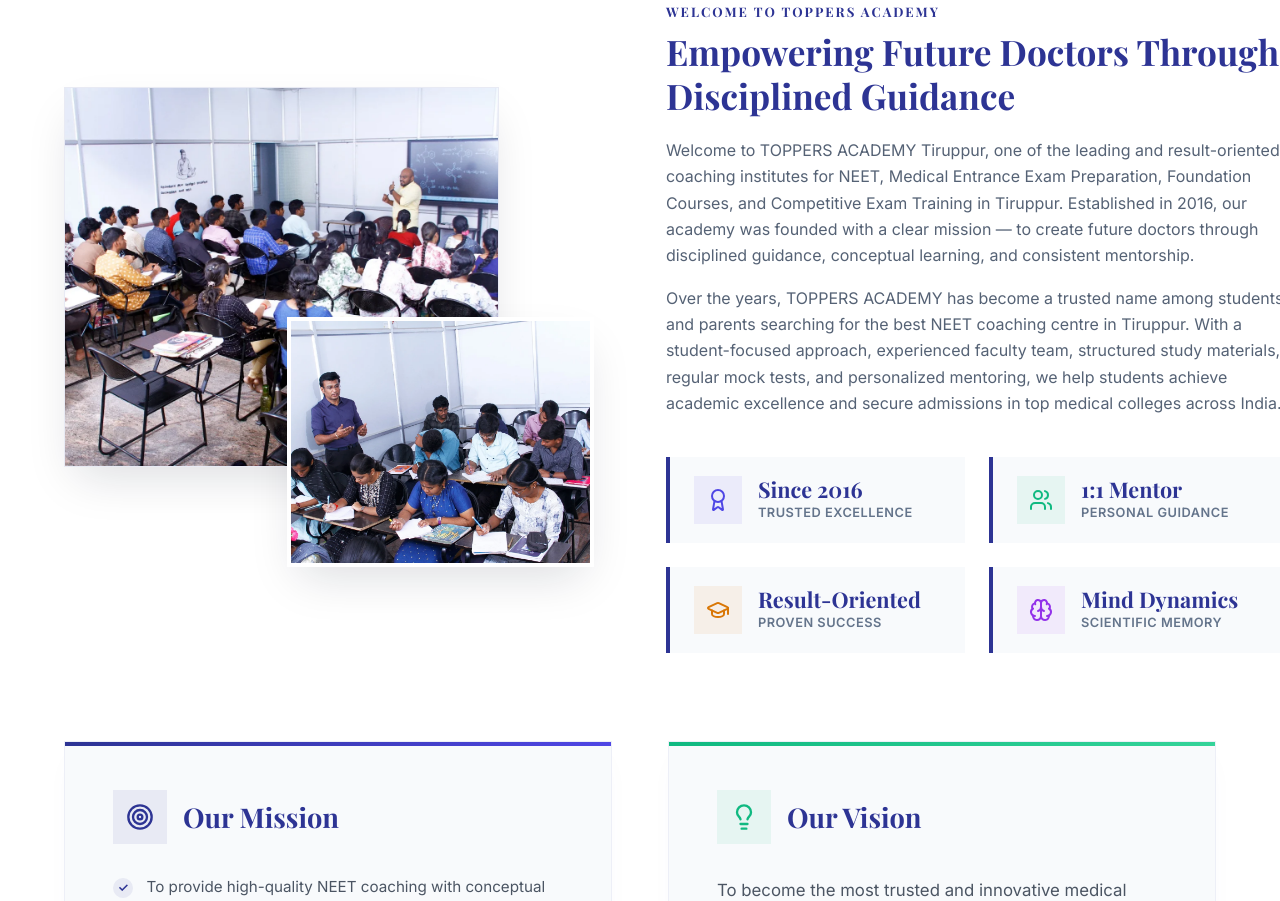
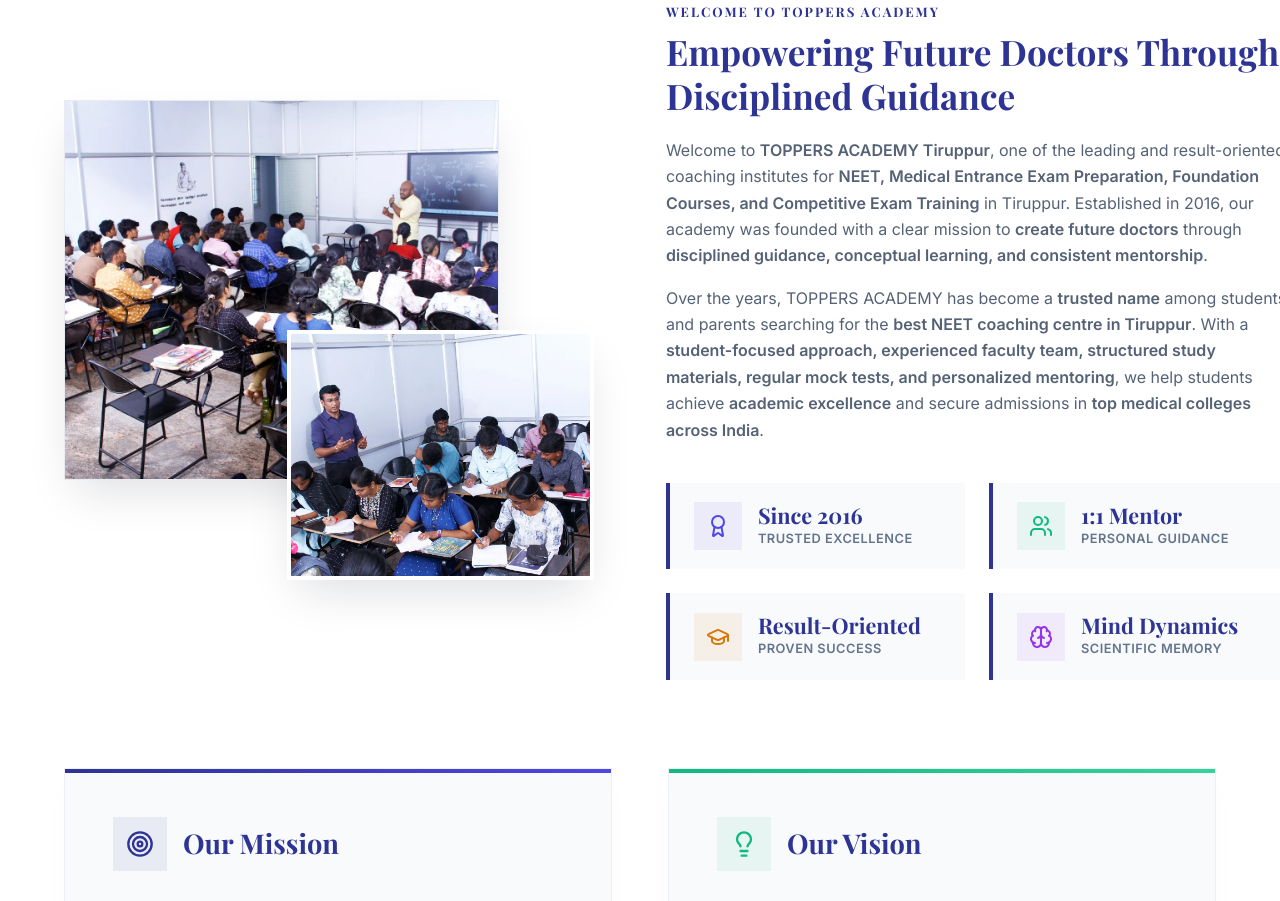
Before and after one commit to KungumapriyaaMKP/TAW-TUP, a React (Vite) app: page / in a window 1280 px wide. Shown: the part 4560-5461 px from the top of the page. Built offline with nearby package versions, Linux system fonts and the light colour scheme; a web font is replaced by a local one.

Commit message:
Remove em-dash and bold key educational concepts in introductory copy

```diff
--- a/src/pages/About.jsx
+++ b/src/pages/About.jsx
@@ -87,10 +87,10 @@ const About = () => {
               <span className="about-sub-label">WELCOME TO TOPPERS ACADEMY</span>
               <h2>Empowering Future Doctors Through Disciplined Guidance</h2>
               <p>
-                Welcome to TOPPERS ACADEMY Tiruppur, one of the leading and result-oriented coaching institutes for NEET, Medical Entrance Exam Preparation, Foundation Courses, and Competitive Exam Training in Tiruppur. Established in 2016, our academy was founded with a clear mission — to create future doctors through disciplined guidance, conceptual learning, and consistent mentorship.
+                Welcome to <strong>TOPPERS ACADEMY Tiruppur</strong>, one of the leading and result-oriented coaching institutes for <strong>NEET, Medical Entrance Exam Preparation, Foundation Courses, and Competitive Exam Training</strong> in Tiruppur. Established in 2016, our academy was founded with a clear mission to <strong>create future doctors</strong> through <strong>disciplined guidance, conceptual learning, and consistent mentorship</strong>.
               </p>
               <p>
-                Over the years, TOPPERS ACADEMY has become a trusted name among students and parents searching for the best NEET coaching centre in Tiruppur. With a student-focused approach, experienced faculty team, structured study materials, regular mock tests, and personalized mentoring, we help students achieve academic excellence and secure admissions in top medical colleges across India.
+                Over the years, TOPPERS ACADEMY has become a <strong>trusted name</strong> among students and parents searching for the <strong>best NEET coaching centre in Tiruppur</strong>. With a <strong>student-focused approach, experienced faculty team, structured study materials, regular mock tests, and personalized mentoring</strong>, we help students achieve <strong>academic excellence</strong> and secure admissions in <strong>top medical colleges across India</strong>.
               </p>
             </div>
 
```
